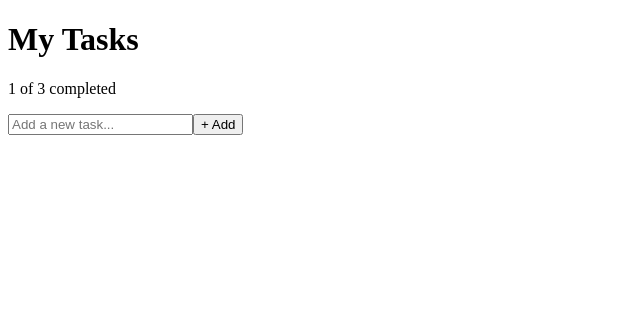
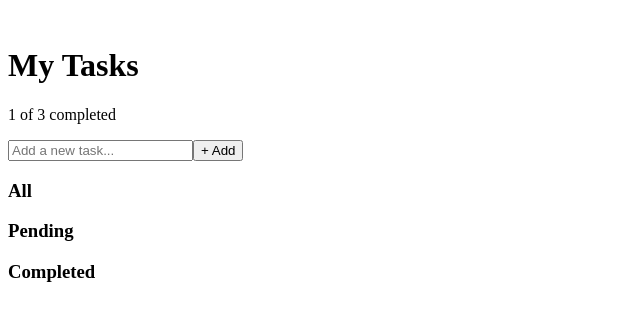
Before and after one commit to omolade-dev/Todo-App, a React (Vite) app: page / in a window 1280 px wide. Shown: the top 320 px of the page, without its empty margins (0-640 px from the left). Built offline with nearby package versions, Linux system fonts and the light colour scheme.

Commit message:
feat: restructure App component layout for improved organization

```diff
--- a/src/App.jsx
+++ b/src/App.jsx
@@ -1,10 +1,15 @@
 function App() {
   return (
     <div>
+      <div className="logo">
+        <div className="img">
+          <img src="" alt="" />
+        </div>
         <div className="header">
           <h1>My Tasks</h1>
 
           <p>1 of 3 completed</p>
+        </div>
       </div>
 
       <div>
@@ -12,10 +17,19 @@ function App() {
         <button> + Add</button>
       </div>
 
-
+      <div>
+        <h3>All</h3>
+        <h3>Pending</h3>
+        <h3>Completed</h3>
       </div>
 
-  )
+      <div>
+        <p></p>
+        <p></p>
+        <p></p>
+      </div>
+    </div>
+  );
 }
 
 export default App;
```
Lines whose indentation alone changed are shown as unchanged.
